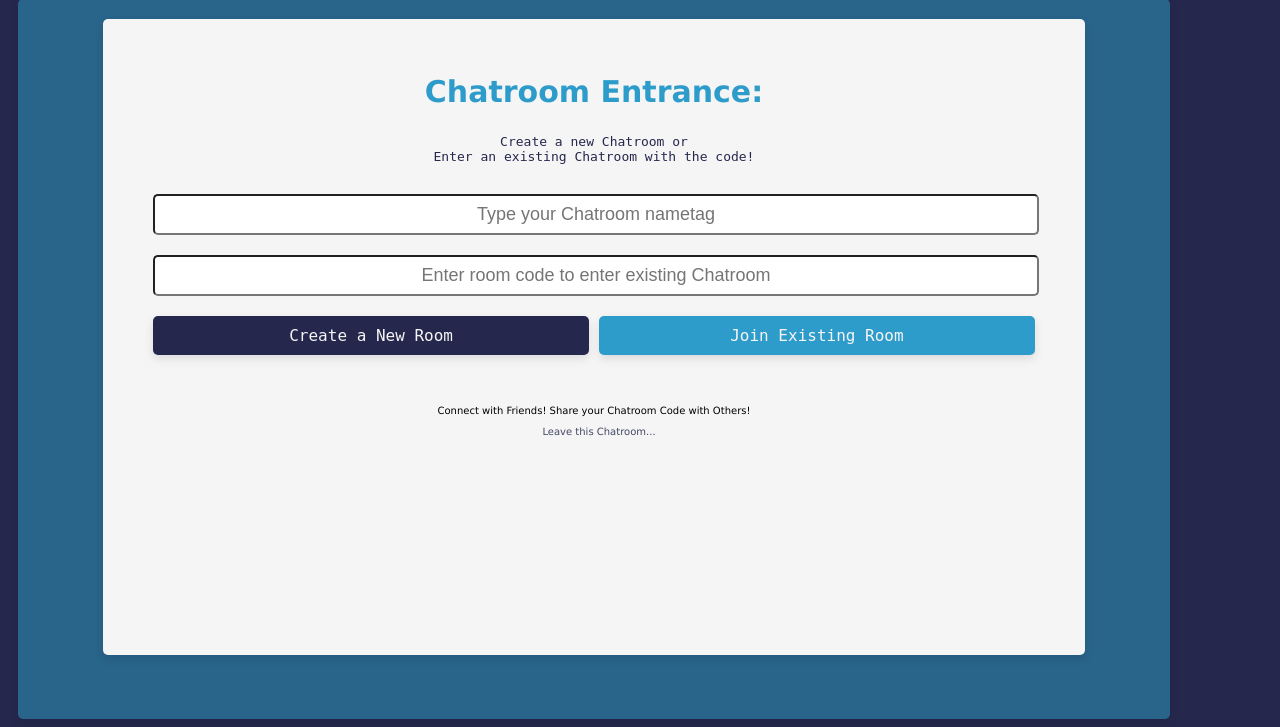
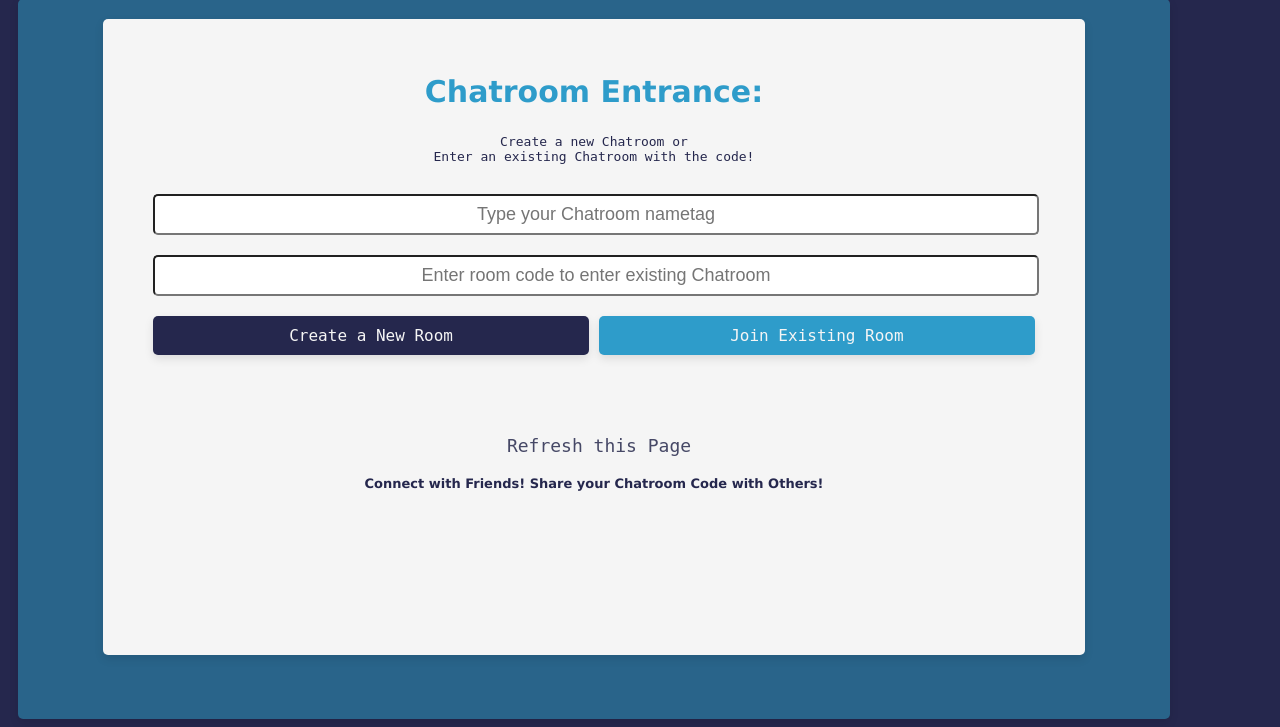
Before and after one commit to JenniferSieber/ChatApp, a Flask app: template templates/home.html in a window 1280 px wide. Shown: the part 74-801 px from the top of the page. Run offline with Flask 3, Linux system fonts and the light colour scheme; the template is opened without the code that fills it, so the values that code supplies are empty; some libraries are stand-ins or nearby versions.

Commit message:
Update home.html

```diff
--- a/templates/home.html
+++ b/templates/home.html
@@ -8,6 +8,7 @@
   </header>
   <form method="post" class="buttons">
     <div class="username">
+      <!-- <label>Name:</label> -->
       <input
         type="text"
         placeholder="Type your Chatroom nametag"
@@ -25,29 +26,35 @@
       />
 
       <div class="room-choice">
-        <button type="submit" name="create" class="create-btn">
+        <button type="submit" name="create" class="create-btn" title="Create a Chatroom">
           Create a New Room
         </button>
-        <button type="submit" name="join">
+        <button type="submit" name="join" title="Join an existing Chatroom">
           Join Existing Room
         </button>
       </div>
     </div>
-    <!-- Message for Form Form-Success or Errors -->
+
+    <!-- Message for Form Errors -->
     {% if error %}
       <ul class="error-msg-container">
         <li class="error-msg">{{error}}</li>
       </ul>
+      {% else %}
+      <ul class="error-msg-container">
+        <li class="error-msg"></li>
+      </ul>
     {% endif %}
   </form>
-  <footer title="Refresh this page" class="refresh-footer">
-        <span>Connect with Friends! Share your Chatroom Code with Others!</span>
-        <div class="refresh-link" title="Refresh this Page">
-          <a href="{{ url_for('home') }}">
-              <div class="refresh-icon"><i class="fas fa-dragon"></i></div>
-              <div class="refresh-text">Leave this Chatroom...</div>
-          </a>
-        </div>
-    </footer>
+
+  <footer title="Refresh Page">
+    <div class="refresh-link">
+      <a href="{{ url_for('home') }}">
+        <div><i class="fas fa-dragon"></i></div>
+        <div class="refresh-text text">Refresh this Page</div>
+      </a>
+    </div>
+    <h3>Connect with Friends! Share your Chatroom Code with Others!</h3>
+  </footer>
 </div>
 {% endblock %}
```
